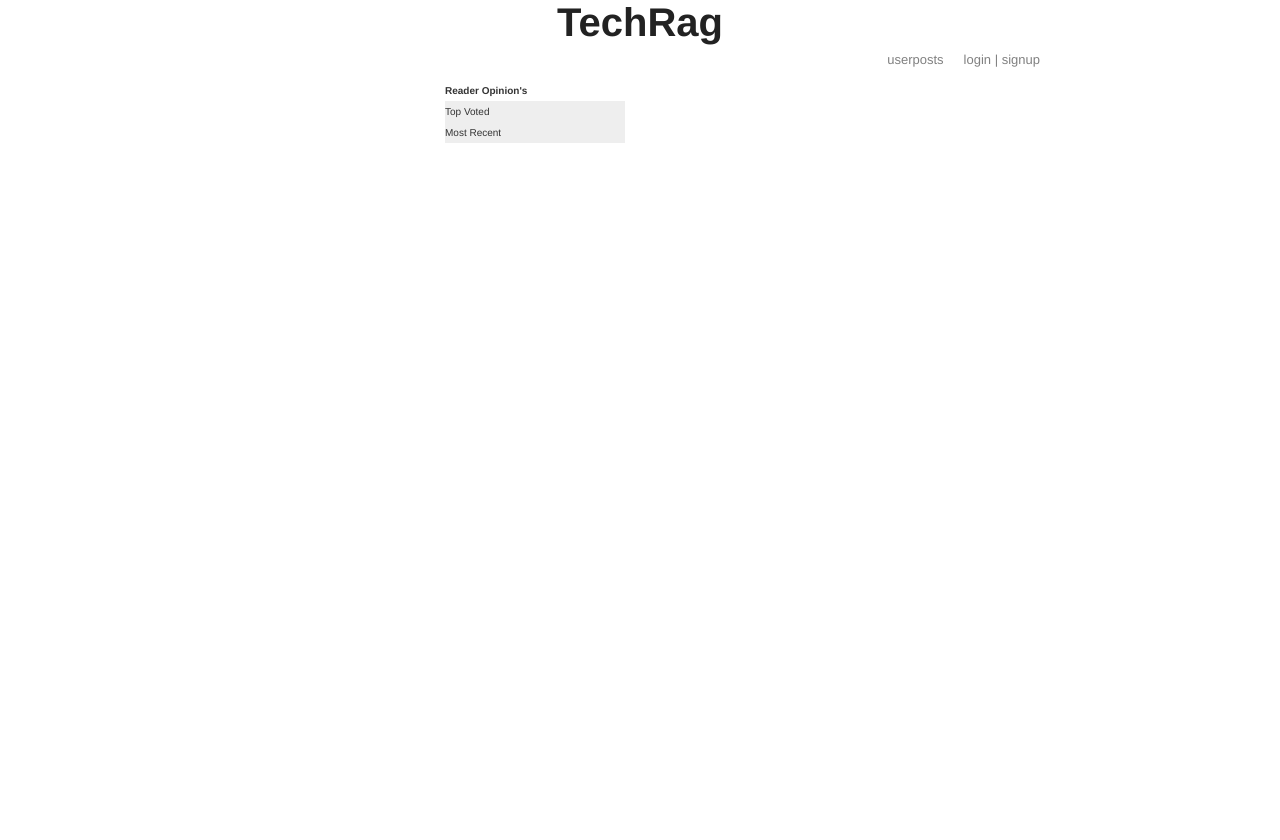
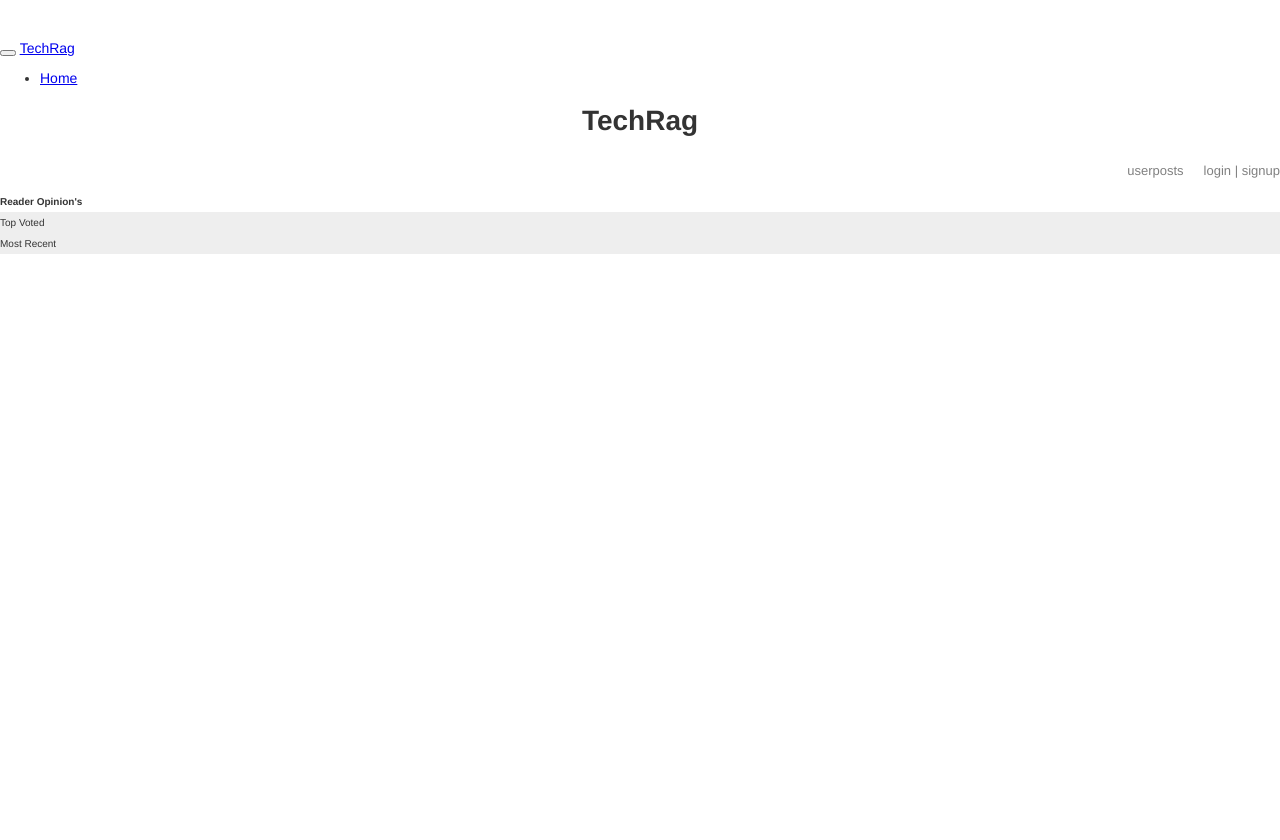
Before and after one commit to azavadil/msgApp, a Python web app: template templates/front.html in a window 1280 px wide. Before the commit the page ends 143 px from the top, so only its background shows below. Run offline with Jinja, Linux system fonts and the light colour scheme; the template is opened without the code that fills it, so the values that code supplies are empty; some libraries are stand-ins or nearby versions.

Commit message:
implement bootstrap for base html

```diff
--- a/stylesheets/static.css
+++ b/stylesheets/static.css
@@ -7,21 +7,27 @@
 }*/
 
 body {
-	postition: relative
 	height: 100%;
-
+	width: 100%;
 	font-family: Helvetica, Arial, sans-serif;
 	font-size: 14px;
-
-	width: 800px;
 	margin: 0 auto;
 	color: #333;
+
+}
+
+@media screen and (min-width:980px) {
+    body { padding-top: 40px; }
+}
+
+.heading {
+      font-family: Helvetica, Arial, sans-serif;
+      text-align: center;
 }
 
 .header {
 	height: 30px;
 	line-height: 30px;
-
 	margin-bottom: 10px;
 }
 
@@ -262,7 +268,7 @@
     font-size: 40px;
     font-weight: bold;
     text-align: center;
-	margin: 0 auto ;
+	margin: 2% auto 2% auto;
     text-decoration: none;
 }
 
--- a/templates/base.html
+++ b/templates/base.html
@@ -2,20 +2,46 @@
 
 <html>
 <head>
-	<link type="text/css" rel="stylesheet" href="/stylesheets/static.css"/>
 	<title>TechRag</title>
 
 	<link rel="stylesheet" href="https://d396qusza40orc.cloudfront.net/startup%2Fcode%2Fbootstrap-combined.no-icons.min.css">
+	<link type="text/css" rel="stylesheet" href="/stylesheets/static.css"/>
+	 <!-- Imports to make the accordian work -->
+    <script src="https://d396qusza40orc.cloudfront.net/startup%2Fcode%2Fjquery.js"></script>
+    <script src="https://d396qusza40orc.cloudfront.net/startup%2Fcode%2Fbootstrap.js"></script>
+
 
 
 </head>
 
 <body>
-	<a href="/" class ="main-title">
-	    TechRag
-	</a>
 
-	<div class="header">
+	<!-- Mobile-friendly navbar adapted from example -->
+    <!-- http://twitter.github.io/bootstrap/examples/starter-template.html -->
+    <div class="navbar navbar-inverse navbar-fixed-top">
+      <div class="navbar-inner">
+		<div class="container">
+		  <button type="button" class="btn btn-navbar">
+			<span class="icon-bar"></span>
+			<span class="icon-bar"></span>
+			<span class="icon-bar"></span>
+		  </button>
+		  <a class="brand" href="#">TechRag</a>
+			<ul class="nav">
+			  <li class="active"><a href="/">Home</a></li>
+			</ul>
+		</div>
+	  </div>
+    </div>
+
+	<div class="container">
+		<div class="row-fluid heading">
+			<div class="span12">
+				<h1>TechRag</h1>
+			</div>
+		</div>
+
+		<div class="row-fluid header">
 			<div class="controls">
 				{% if user %}
 					{{user.user_name}} (<a class="gray-link" href="/logout">logout</a>)
@@ -35,29 +61,32 @@
 				{% block controls %}
 				{% endblock %}
 			</div>
+		</div>
 
-		<div class="clear"></div>
-	</div> <!--this ends the header section -->
 
 		<!--this begins the content section -->
-	<div id="base-container">
+		<div class="row-fluid base-container">
+
+			<!-- <div id="base-container"> -->
 				<!--<pre> tag is user to preserve whitespace for leftspacer-->
-		<div id="base-leftcol"><pre> </pre></div>
-		<div id="base-content">
+				<!-- <div id="base-leftcol"><pre> </pre></div> -->
+				<div class="span6 offset3 base-content">
+
+					<!-- <div id="base-content"> -->
 					{% block content %}
 					{% endblock %}
 				</div>
 
-		<div id="base-rightcol">
+				<div class="span3 base-rightcol">
 					{% block sidebar %}
 					{% endblock %}
 				</div>
-
 			</div>
 
 			{% block editblock %}
 			{% endblock %}
-
+		</div>
+	</div>
 </body>
 
 </html>
```
Lines whose indentation alone changed are shown as unchanged.
